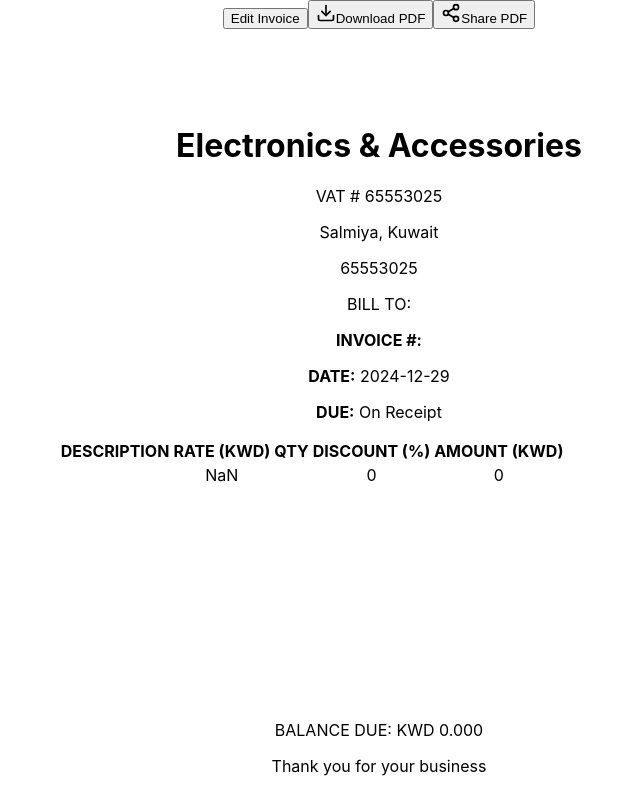
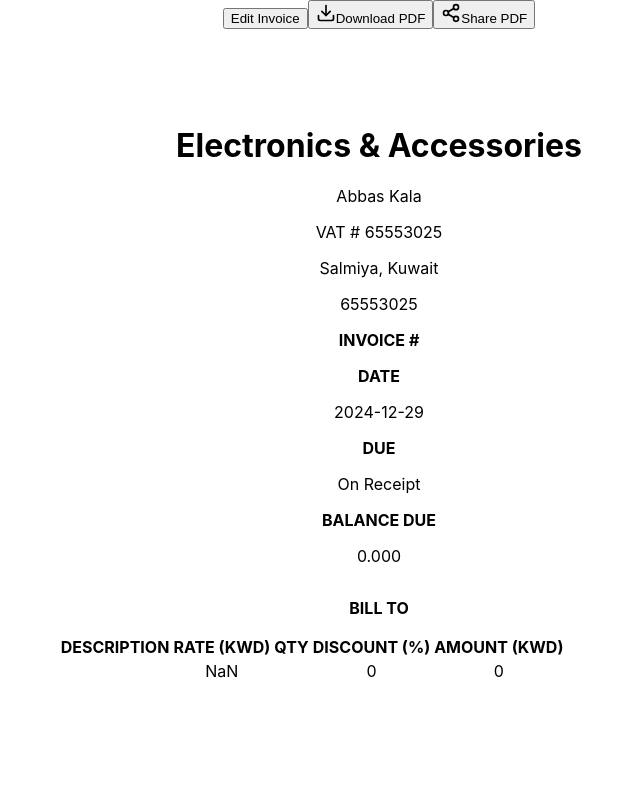
Before and after one commit to jeetbarot1998/invoice-maker, a React (Create React App) app: page / in a window 1280 px wide. Shown: the top 800 px of the page, without its empty margins (261-901 px from the left). Built offline with nearby package versions, Linux system fonts and the light colour scheme.

Commit message:
Format changes

```diff
--- a/src/components/InvoiceForm.jsx
+++ b/src/components/InvoiceForm.jsx
@@ -139,7 +139,7 @@ const InvoiceForm = () => {
       pdf.addImage(
         imgData,
         'PNG',
-        0,
+        8,
         0,
         A4_WIDTH_MM,
         A4_HEIGHT_MM,
--- a/src/components/InvoiceTemplate.jsx
+++ b/src/components/InvoiceTemplate.jsx
@@ -2,26 +2,31 @@ import React from 'react';
 
 const InvoiceTemplate = React.forwardRef(({ invoiceData, items, calculateTotal }, ref) => {
   return (
-    // Wrapper div to center the fixed-size invoice
-    <div className="flex justify-center items-start min-h-screen bg-gray-100 p-4">
-      {/* Fixed-size invoice container - A4 dimensions in pixels (assuming 96 DPI) */}
+    // Updated wrapper with flex centering
+    <div className="flex justify-center items-center min-h-screen bg-gray-100">
+      {/* Fixed-size invoice container with explicit A4 dimensions */}
       <div
         ref={ref}
         id="invoice-template"
-        className="bg-white w-[210mm] min-h-[297mm] p-[20mm] shadow-lg"
+        className="bg-white shadow-lg"
         style={{
-          // Force A4 dimensions and ensure content doesn't overflow
           width: '210mm',
           minHeight: '297mm',
           padding: '20mm',
-          margin: '0 auto',
+          margin: 'auto',
           boxSizing: 'border-box',
-          backgroundColor: 'white',
+          position: 'relative', // Add this for absolute positioning context
+          display: 'flex',
+          flexDirection: 'column',
+          justifyContent: 'flex-start'
         }}
       >
-        {/* Company Header - positioned relative to A4 size */}
-        <div className="text-center mb-8">
+        {/* Company Header */}
+        <div className="flex flex justify-between">
+
+        <div className="text-left mb-8">
           <h1 className="text-2xl font-bold">Electronics & Accessories</h1>
+          <p className="text-gray-600">Abbas Kala</p>
           <p className="text-gray-600">VAT # 65553025</p>
           <p className="text-gray-600">Salmiya, Kuwait</p>
           <p className="text-gray-600">65553025</p>
@@ -29,19 +34,41 @@ const InvoiceTemplate = React.forwardRef(({ invoiceData, items, calculateTotal }
 
         {/* Invoice Details Section */}
         <div className="flex justify-between mb-8">
-          <div >
-            <p className="font-bold mb-2">BILL TO:</p>
-            <p className="text-base">{invoiceData.billTo}</p>
+        <div className="text-right">
+            <div className="mb-1">
+              <p><strong>INVOICE #</strong></p>
+              <p className="mt-1 text-lg">{invoiceData.invoiceNumber}</p>
+            </div>
+            <div className="mb-1">
+              <p><strong>DATE</strong></p>
+              <p className="mt-1 text-lg">{invoiceData.date}</p>
+            </div>
+            <div className="mb-1">
+              <p><strong>DUE</strong></p>
+              <p className="mt-1 text-lg">On Receipt</p>
+            </div>
+            <div className="mb-1">
+              <p><strong>BALANCE DUE</strong></p>
+              <p className="mt-1 text-lg">{calculateTotal()}</p>
+            </div>
           </div>
-          <div className="w-1/2 text-right">
-            <p className="mb-1"><strong>INVOICE #:</strong> {invoiceData.invoiceNumber}</p>
-            <p className="mb-1"><strong>DATE:</strong> {invoiceData.date}</p>
-            <p><strong>DUE:</strong> On Receipt</p>
+        </div>
+        </div>
+
+        <div className="border-b-2 border-amber-800 my-4"></div>
+
+        <div className="text-left">
+          <div className="mb-1">
+            <p><strong>BILL TO</strong></p>
+            <p className="mt-1 text-lg">{invoiceData.billTo}</p>
           </div>
         </div>
 
+        <div className="border-b-2 border-amber-800 my-4"></div>
+
+
         {/* Items Table */}
-        <div className="mb-8">
+        <div className="mb-8 flex-grow">
           <table className="w-full border-collapse">
             <thead className="bg-gray-50">
               <tr>
@@ -62,7 +89,7 @@ const InvoiceTemplate = React.forwardRef(({ invoiceData, items, calculateTotal }
                   <td className="border p-2 text-right">{item.amount}</td>
                 </tr>
               ))}
-              {/* Add empty rows to maintain consistent height */}
+              {/* Empty rows to maintain consistent height */}
               {[...Array(Math.max(0, 10 - items.length))].map((_, index) => (
                 <tr key={`empty-${index}`}>
                   <td className="border p-2">&nbsp;</td>
@@ -82,7 +109,7 @@ const InvoiceTemplate = React.forwardRef(({ invoiceData, items, calculateTotal }
         </div>
 
         {/* Footer */}
-        <div className="text-center text-sm text-gray-500 mt-8">
+        <div className="text-center text-sm text-gray-500 mt-auto">
           <p>Thank you for your business</p>
         </div>
       </div>
```
